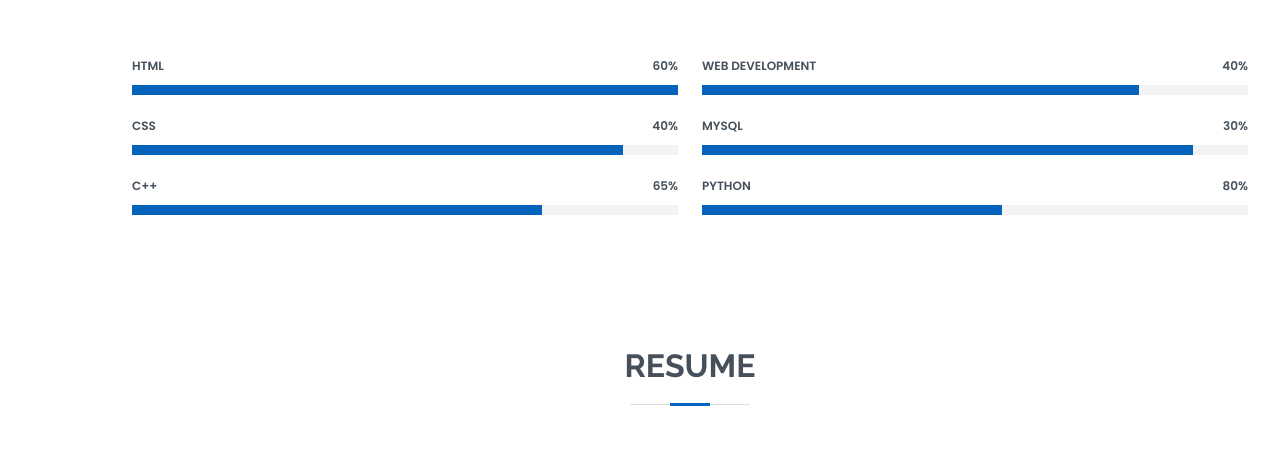
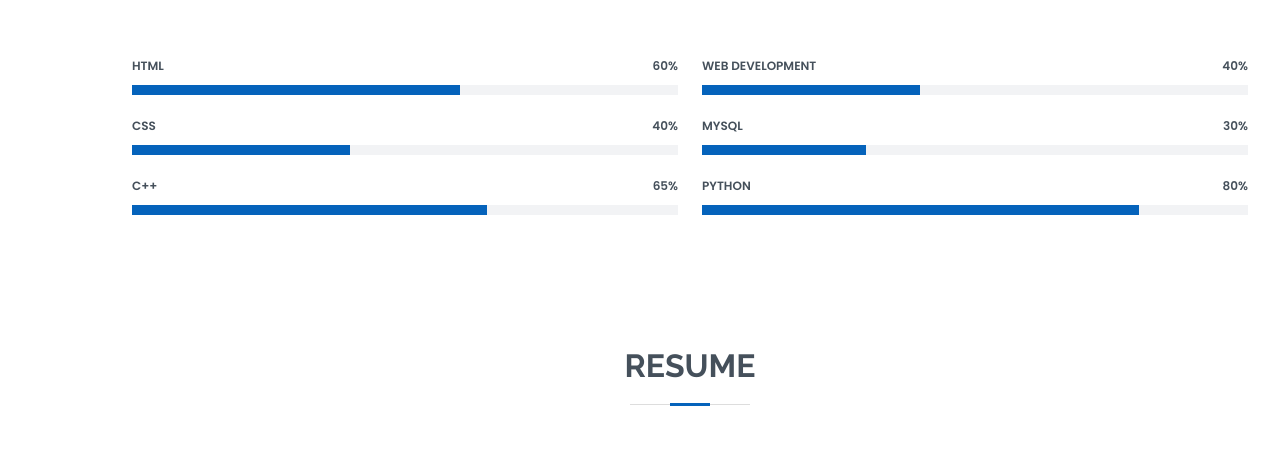
Before and after one commit to ItsVikasA/PERSONAL-WEBSITE, a plain HTML site: page index.html in a window 1280 px wide. Shown: the part 1805-2278 px from the top of the page. Drawn offline with nearby package versions, Linux system fonts and the light colour scheme.

Commit message:
index.html

```diff
--- a/index.html
+++ b/index.html
@@ -178,21 +178,21 @@
             <div class="progress">
               <span class="skill">HTML <i class="val">60%</i></span>
               <div class="progress-bar-wrap">
-                <div class="progress-bar" role="progressbar" aria-valuenow="100" aria-valuemin="0" aria-valuemax="100"></div>
+                <div class="progress-bar" role="progressbar" aria-valuenow="60" aria-valuemin="0" aria-valuemax="100"></div>
               </div>
             </div>
 
             <div class="progress">
               <span class="skill">CSS <i class="val">40%</i></span>
               <div class="progress-bar-wrap">
-                <div class="progress-bar" role="progressbar" aria-valuenow="90" aria-valuemin="0" aria-valuemax="100"></div>
+                <div class="progress-bar" role="progressbar" aria-valuenow="40" aria-valuemin="0" aria-valuemax="100"></div>
               </div>
             </div>
 
             <div class="progress">
               <span class="skill">C++ <i class="val">65%</i></span>
               <div class="progress-bar-wrap">
-                <div class="progress-bar" role="progressbar" aria-valuenow="75" aria-valuemin="0" aria-valuemax="100"></div>
+                <div class="progress-bar" role="progressbar" aria-valuenow="65" aria-valuemin="0" aria-valuemax="100"></div>
               </div>
             </div>
 
@@ -203,21 +203,21 @@
             <div class="progress">
               <span class="skill">Web development <i class="val">40%</i></span>
               <div class="progress-bar-wrap">
-                <div class="progress-bar" role="progressbar" aria-valuenow="80" aria-valuemin="0" aria-valuemax="100"></div>
+                <div class="progress-bar" role="progressbar" aria-valuenow="40" aria-valuemin="0" aria-valuemax="100"></div>
               </div>
             </div>
 
             <div class="progress">
               <span class="skill">MySQL <i class="val">30%</i></span>
               <div class="progress-bar-wrap">
-                <div class="progress-bar" role="progressbar" aria-valuenow="90" aria-valuemin="0" aria-valuemax="100"></div>
+                <div class="progress-bar" role="progressbar" aria-valuenow="30" aria-valuemin="0" aria-valuemax="100"></div>
               </div>
             </div>
 
             <div class="progress">
               <span class="skill">Python <i class="val">80%</i></span>
               <div class="progress-bar-wrap">
-                <div class="progress-bar" role="progressbar" aria-valuenow="55" aria-valuemin="0" aria-valuemax="100"></div>
+                <div class="progress-bar" role="progressbar" aria-valuenow="80" aria-valuemin="0" aria-valuemax="100"></div>
               </div>
             </div>
 
```
